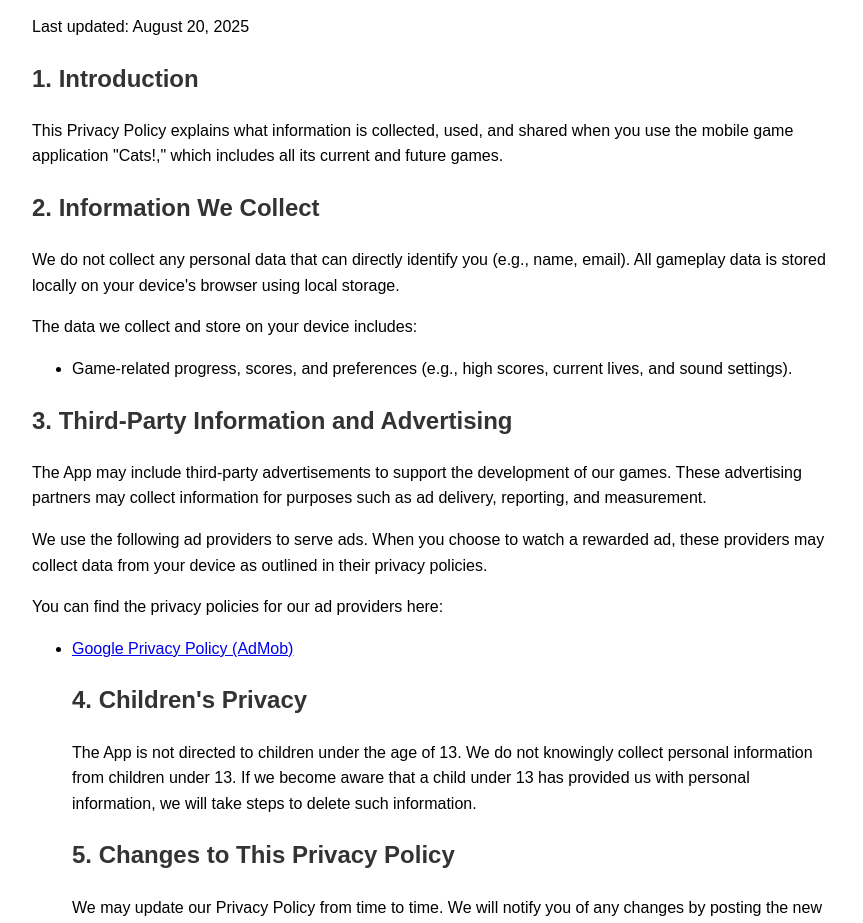
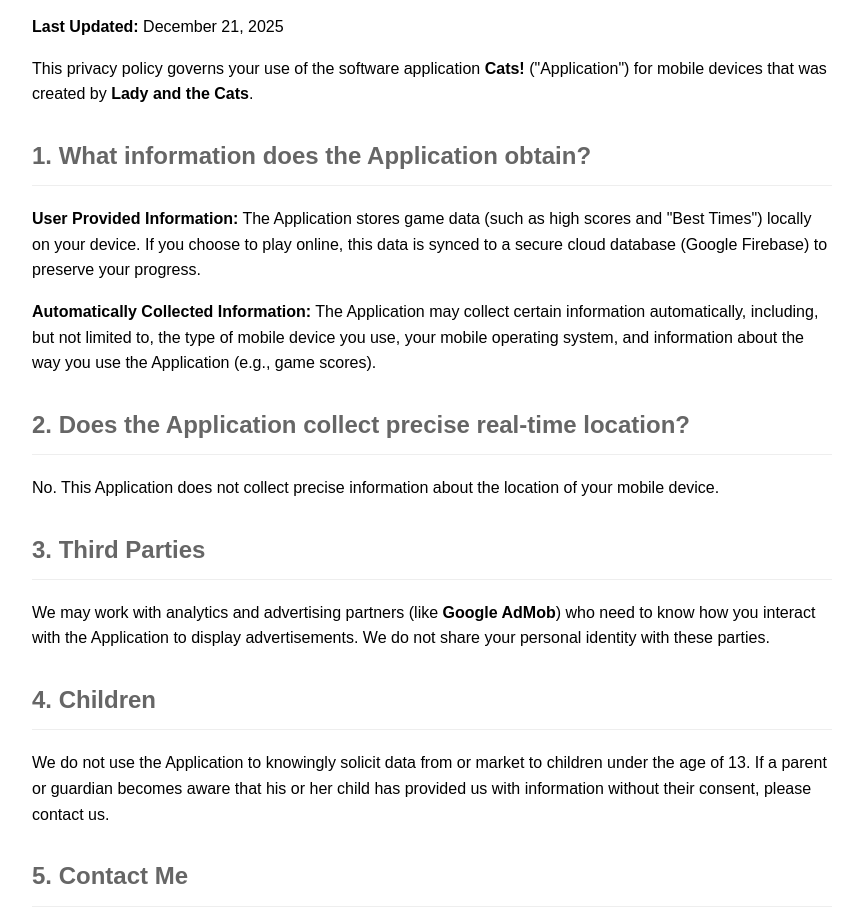
Before and after one commit to rheahime/cats-game, a plain HTML site: page docs/privacy.html in a window 1280 px wide. Shown: the part 100-1023 px from the top of the page, without its empty margins (208-1071 px from the left). Drawn offline with Linux system fonts and the light colour scheme.

Commit message:
Update privacy.html

```diff
--- a/docs/privacy.html
+++ b/docs/privacy.html
@@ -5,39 +5,35 @@
     <meta name="viewport" content="width=device-width, initial-scale=1.0">
     <title>Privacy Policy - Cats!</title>
     <style>
-        body { font-family: sans-serif; max-width: 800px; margin: auto; padding: 20px; line-height: 1.6; }
-        h1, h2, h3 { color: #333; }
+        body { font-family: sans-serif; padding: 20px; max-width: 800px; margin: 0 auto; line-height: 1.6; }
+        h1 { color: #333; }
+        h2 { color: #666; border-bottom: 1px solid #eee; padding-bottom: 10px; margin-top: 30px; }
+        a { color: #d81b60; text-decoration: none; }
     </style>
 </head>
 <body>
-    <h1>Privacy Policy</h1>
-    <p>Last updated: August 20, 2025</p>
+    <h1>Privacy Policy for Cats!</h1>
+    <p><strong>Last Updated:</strong> December 21, 2025</p>
 
-    <h2>1. Introduction</h2>
-    <p>This Privacy Policy explains what information is collected, used, and shared when you use the mobile game application "Cats!," which includes all its current and future games.</p>
+    <p>This privacy policy governs your use of the software application <strong>Cats!</strong> ("Application") for mobile devices that was created by <strong>Lady and the Cats</strong>.</p>
 
-    <h2>2. Information We Collect</h2>
-    <p>We do not collect any personal data that can directly identify you (e.g., name, email). All gameplay data is stored locally on your device's browser using local storage.</p>
-    <p>The data we collect and store on your device includes:</p>
-    <ul>
-        <li>Game-related progress, scores, and preferences (e.g., high scores, current lives, and sound settings).</li>
-    </ul>
+    <h2>1. What information does the Application obtain?</h2>
+    <p><strong>User Provided Information:</strong> The Application stores game data (such as high scores and "Best Times") locally on your device. If you choose to play online, this data is synced to a secure cloud database (Google Firebase) to preserve your progress.</p>
 
-    <h2>3. Third-Party Information and Advertising</h2>
-    <p>The App may include third-party advertisements to support the development of our games. These advertising partners may collect information for purposes such as ad delivery, reporting, and measurement.</p>
-    <p>We use the following ad providers to serve ads. When you choose to watch a rewarded ad, these providers may collect data from your device as outlined in their privacy policies.</p>
-    <p>You can find the privacy policies for our ad providers here:</p>
-    <ul>
-        <li><a href="https://policies.google.com/privacy">Google Privacy Policy (AdMob)</a></li>
+    <p><strong>Automatically Collected Information:</strong> The Application may collect certain information automatically, including, but not limited to, the type of mobile device you use, your mobile operating system, and information about the way you use the Application (e.g., game scores).</p>
 
-    <h2>4. Children's Privacy</h2>
-    <p>The App is not directed to children under the age of 13. We do not knowingly collect personal information from children under 13. If we become aware that a child under 13 has provided us with personal information, we will take steps to delete such information.</p>
+    <h2>2. Does the Application collect precise real-time location?</h2>
+    <p>No. This Application does not collect precise information about the location of your mobile device.</p>
 
-    <h2>5. Changes to This Privacy Policy</h2>
-    <p>We may update our Privacy Policy from time to time. We will notify you of any changes by posting the new Privacy Policy on this page.</p>
+    <h2>3. Third Parties</h2>
+    <p>We may work with analytics and advertising partners (like <strong>Google AdMob</strong>) who need to know how you interact with the Application to display advertisements. We do not share your personal identity with these parties.</p>
 
-    <h2>6. Contact Us</h2>
-    <p>If you have any questions about this Privacy Policy, please contact us at writerrhea@gmail.com.</p>
+    <h2>4. Children</h2>
+    <p>We do not use the Application to knowingly solicit data from or market to children under the age of 13. If a parent or guardian becomes aware that his or her child has provided us with information without their consent, please contact us.</p>
+
+    <h2>5. Contact Me</h2>
+    <p>If you have any questions regarding privacy while using the Application, or have questions about our practices, please contact me via email at <a href="mailto:writerrhea@gmail.com">writerrhea@gmail.com</a>.</p>
+
+    <p><em>Support my work: <a href="https://ko-fi.com/ladyandthecats">ko-fi.com/ladyandthecats</a></em></p>
 </body>
-
 </html>
```
